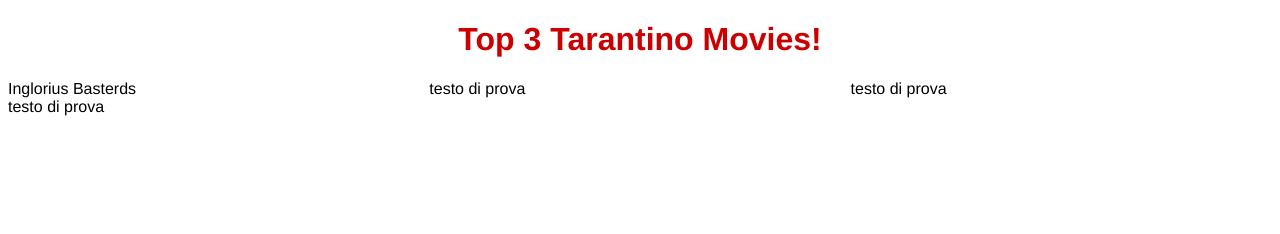
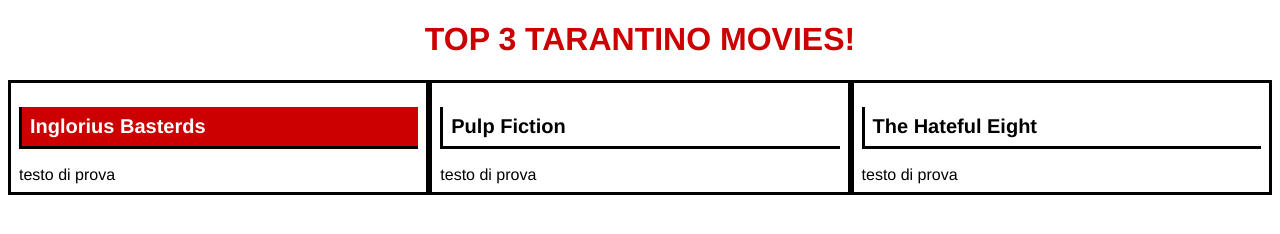
Before and after one commit to Lemnon95/m2-assignment, a plain HTML site: page mod2_solution/index.html in a window 1280 px wide. Drawn offline with Linux system fonts and the light colour scheme; files that its build step writes are made by us from their sources.

Commit message:
modified:   css/style.css and index.html

```diff
--- a/mod2_solution/css/style.css
+++ b/mod2_solution/css/style.css
@@ -3,10 +3,37 @@
 html {
 	font-family: Helvetica, sans-serif;
 }
+
+* {
+	box-sizing: border-box;
+}
+
 h1 {
 	color: #cc0000;
 	text-align: center;
+	text-transform: uppercase;
 }
+
+h2 {
+	border-bottom-style: solid;
+	border-left-style: solid;
+	font-size: 20px;
+	padding: 8px;
+}
+
+section {
+	border-style: solid;
+	padding: 8px;
+	margin-bottom: 15px;
+}
+
+#Basterds {
+	background-color: #cc0000;
+	color: white;
+	border-left-color: black;
+	border-bottom-color: black;
+}
+
 
 /**** DEVICES STYLING ****/
 
@@ -15,6 +42,20 @@ h1 {
 } /* mobile device */
 
 @media (min-width: 768px) and (max-width: 991px){
+	#s1 {
+		float: left;
+		width: 50%;
+	}
+
+	#s2 {
+		float: left;
+		width: 50%;
+	}
+
+	#s3 {
+		float: left;
+		width: 100%;
+	}
 
 } /* tablet device */
 
@@ -23,8 +64,4 @@ h1 {
 		float: left;
 		width: 33.33%;
 	}
-
-	section > section {
-
-	}
 } /* desktop device */
--- a/mod2_solution/index.html
+++ b/mod2_solution/index.html
@@ -1,18 +1,25 @@
 <!DOCTYPE html>
 <html lang="en">
 	<head>
-		<link rel="stylesheet" href="mod2_solution/css/style.css">
+		<!--<link rel="stylesheet" href="mod2_solution/css/style.css">-->
+		<link rel="stylesheet" href="css/style.css">
 		<meta charset="utf-8">
 		<meta name="viewport" content="width=device-width, initial-scale=1">
 		<title>Module 2 Assignment</title>
 	</head>
 	<body>
 		<h1>Top 3 Tarantino Movies!</h1>
-		<section id="1">
-			<section>Inglorius Basterds </section>
+		<section id="s1">
+			<h2 id="Basterds"> Inglorius Basterds </h2>
 			testo di prova
 		</section>
-		<section id="2">testo di prova</section>
-		<section id="3">testo di prova</section>
+		<section id="s2">
+			<h2 id="Pulp"> Pulp Fiction </h2>
+			testo di prova
+		</section>
+		<section id="s3">
+			<h2 id="Hateful"> The Hateful Eight </h2>
+			testo di prova
+		</section>
 	</body>
 </html>
```
